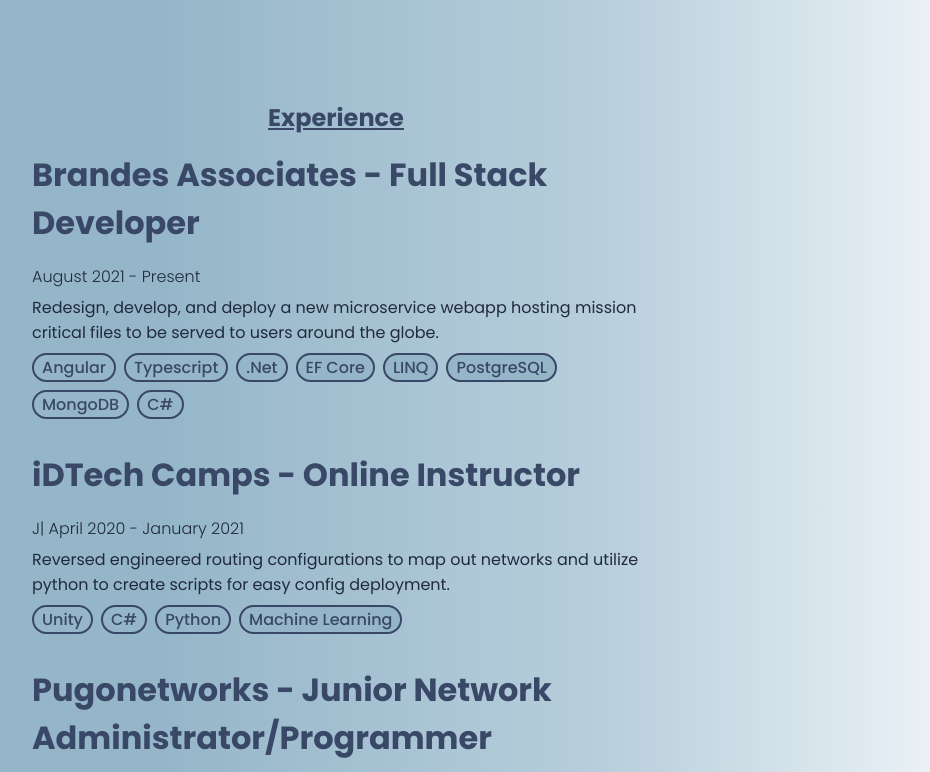
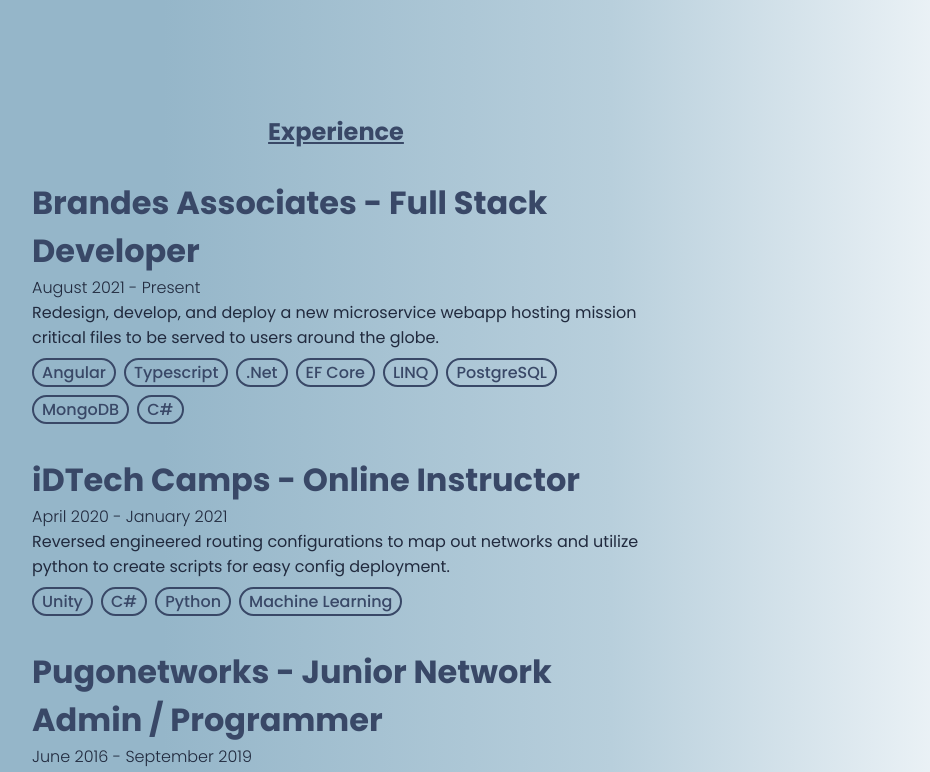
Before and after one commit to Matthew-Tolentino/app-lmt, a React (Create React App) app: page / in a window 1280 px wide. Shown: the part 760-1532 px from the top of the page, without its empty margins (304-1234 px from the left). Built offline with nearby package versions, Linux system fonts and the light colour scheme.

Commit message:
fix styling

```diff
--- a/src/components/Experiences/Experiences.tsx
+++ b/src/components/Experiences/Experiences.tsx
@@ -15,13 +15,13 @@
     {
       company: 'iDTech Camps',
       title: 'Online Instructor',
-      dateRange: 'J| April 2020 - January 2021',
+      dateRange: 'April 2020 - January 2021',
       description: 'Reversed engineered routing configurations to map out networks and utilize python to create scripts for easy config deployment.',
       skills: ['Unity', 'C#', 'Python', 'Machine Learning']
     },
     {
       company: 'Pugonetworks',
-      title: 'Junior Network Administrator/Programmer',
+      title: 'Junior Network Admin / Programmer',
       dateRange: 'June 2016 - September 2019',
       description: 'Reversed engineered routing configurations to map out networks and utilize python to create scripts for easy config deployment.',
       skills: ['Python', 'Visio', 'BGP Protocol', 'Routing']
--- a/src/shared/components/Experience/Experience.scss
+++ b/src/shared/components/Experience/Experience.scss
@@ -31,7 +31,7 @@
   font-size: 16px;
   font-weight: 500;
   // background-color: $skill-background;
-  background-color: $base-color3;
+  // background-color: $base-color3;
   color: $primary-color;
   border: 2px solid $primary-color;
   border-radius: 2rem;
--- a/src/shared/components/Experience/Experience.tsx
+++ b/src/shared/components/Experience/Experience.tsx
@@ -10,9 +10,9 @@
       <div className="exp-header">
         {job.company} - {job.title}
       </div>
-      <span className='exp-date'>
+      <div className='exp-date'>
         {job.dateRange}
-      </span>
+      </div>
       <div className='content'>
         {job.description}
       </div>
--- a/src/styles.scss
+++ b/src/styles.scss
@@ -25,6 +25,7 @@
   font-family: 'Poppins', sans-serif;
   list-style: none;
   text-decoration: none;
+  overflow-wrap: break-word;
 }
 
 // Scrollbar
```
